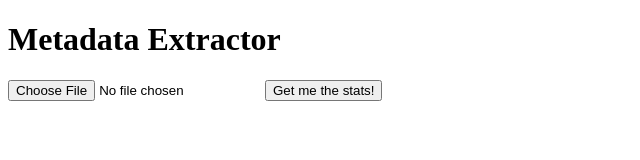
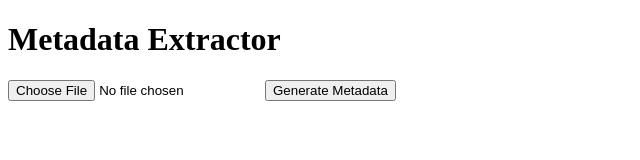
Before and after one commit to FitsumMehari/zuir-project-mini-task, a website: page public/index.html in a window 1280 px wide. Shown: the full height of the page, 0-640 px from the left. Drawn offline with Linux system fonts and the light colour scheme.

Commit message:
Update index.html
changed the button text to generate metadata

```diff
--- a/public/index.html
+++ b/public/index.html
@@ -15,7 +15,7 @@
         <form action="/upload" enctype="multipart/form-data" method="post">
             <div class="form-group">
                 <input type="file" name="uploaded_file">
-                <input type="submit" value="Get me the stats!">
+                <input type="submit" value="Generate Metadata">
             </div>
         </form>
     </div>
```
